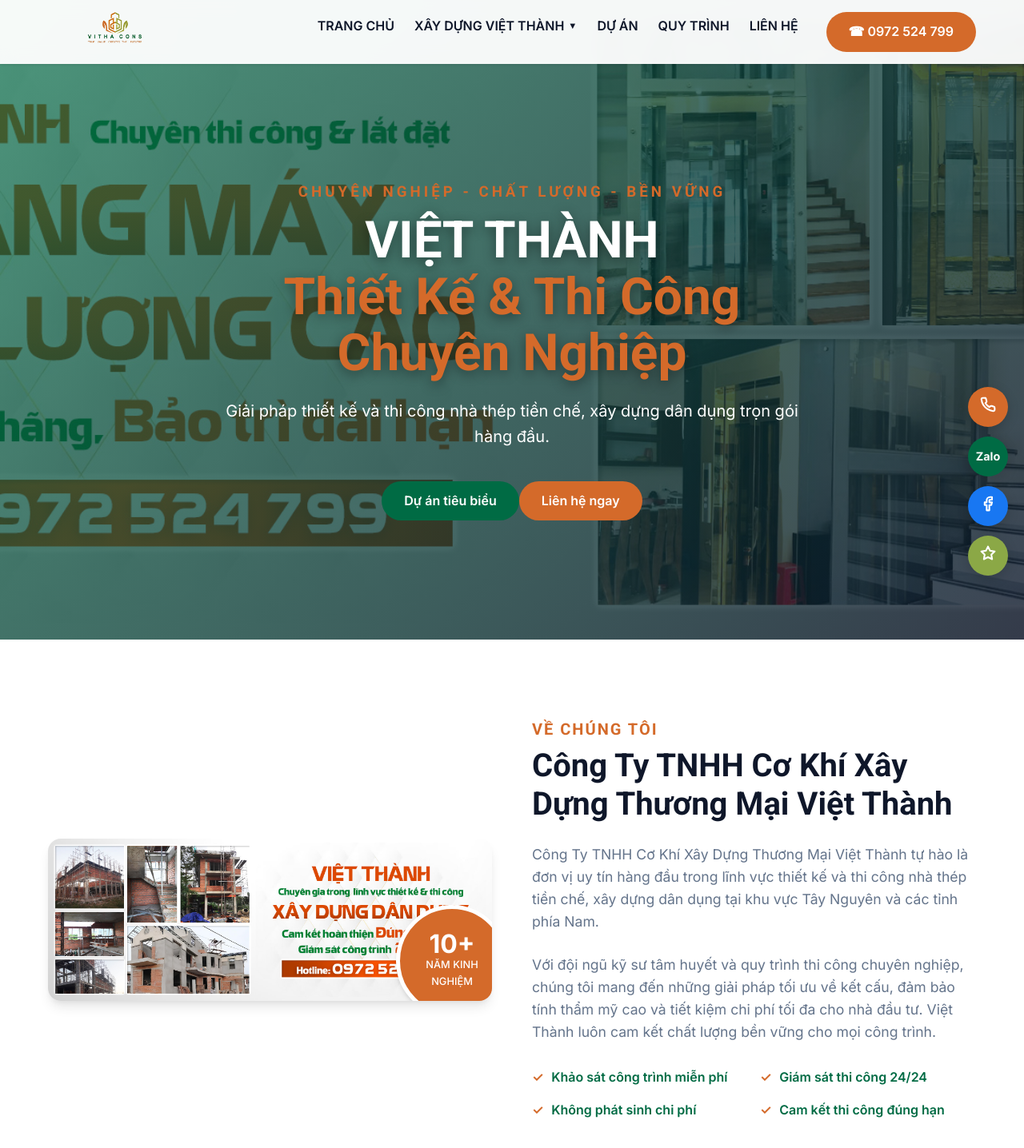
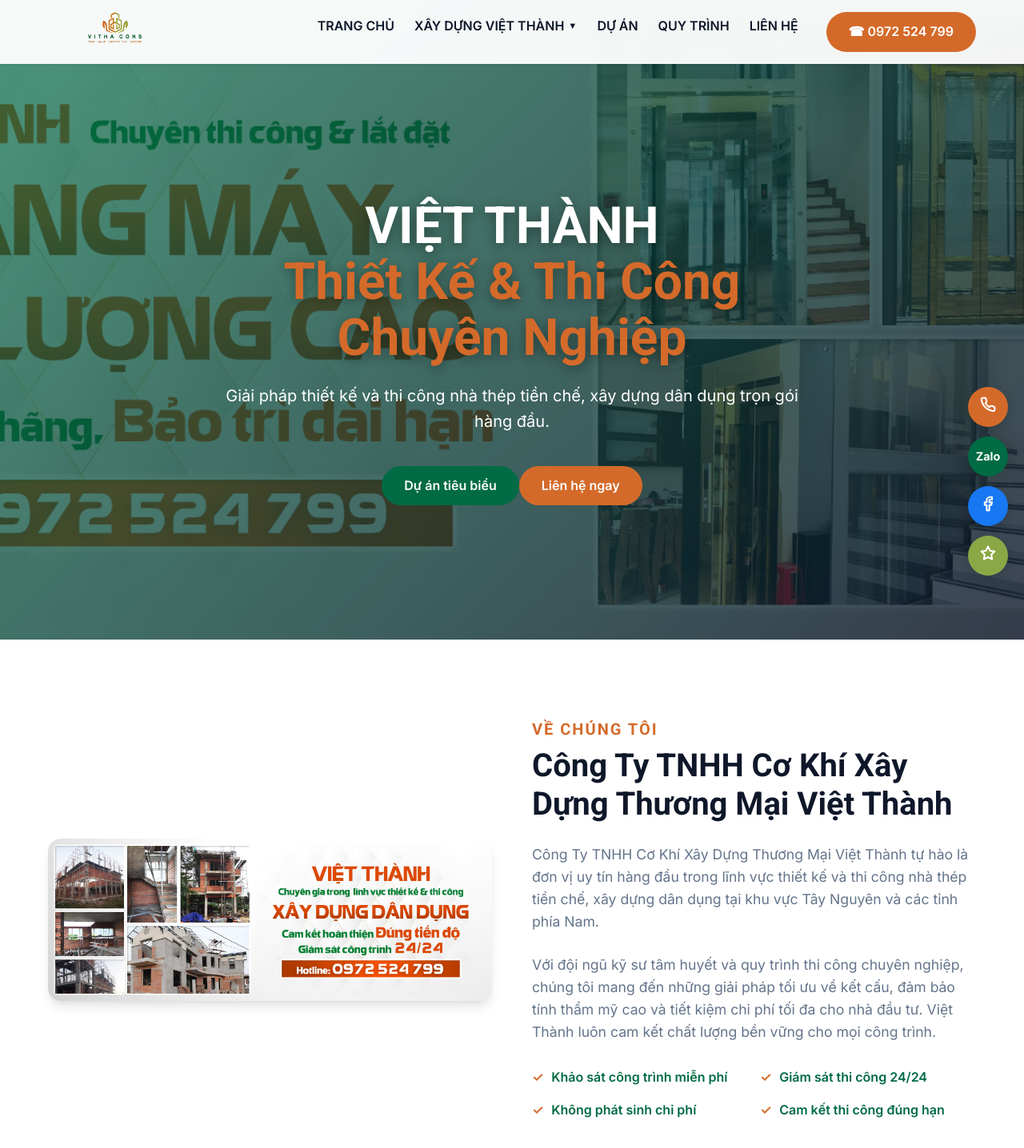
Before and after one commit to 47kiemtien-pixel/vithacons, a React (Vite) app: page / in a window 1280 px wide. Shown: the top 1436 px of the page at 80% size. Built offline with nearby package versions, Linux system fonts and the light colour scheme.

Commit message:
UI: Remove hero subtitle and about experience badge per user request

```diff
--- a/src/components/About.jsx
+++ b/src/components/About.jsx
@@ -9,10 +9,6 @@ const About = () => {
             <div className="container about-grid">
                 <div className="about-image reveal">
                     <img src={about.image} alt={about.heading} />
-                    <div className="about-badge">
-                        <span className="year">{about.experienceYears}</span>
-                        <span className="text">{about.experienceText}</span>
-                    </div>
                 </div>
 
                 <div className="about-content reveal">
--- a/src/components/Hero.jsx
+++ b/src/components/Hero.jsx
@@ -8,7 +8,6 @@ const Hero = () => {
         <section id="home" className="hero">
             <div className="hero-overlay"></div>
             <div className="container hero-content">
-                <h3 className="hero-subtitle reveal">{hero.subtitle}</h3>
                 <h1 className="hero-title reveal">
                     {hero.title} <br />
                     <span>Thiết Kế & Thi Công Chuyên Nghiệp</span>
```
